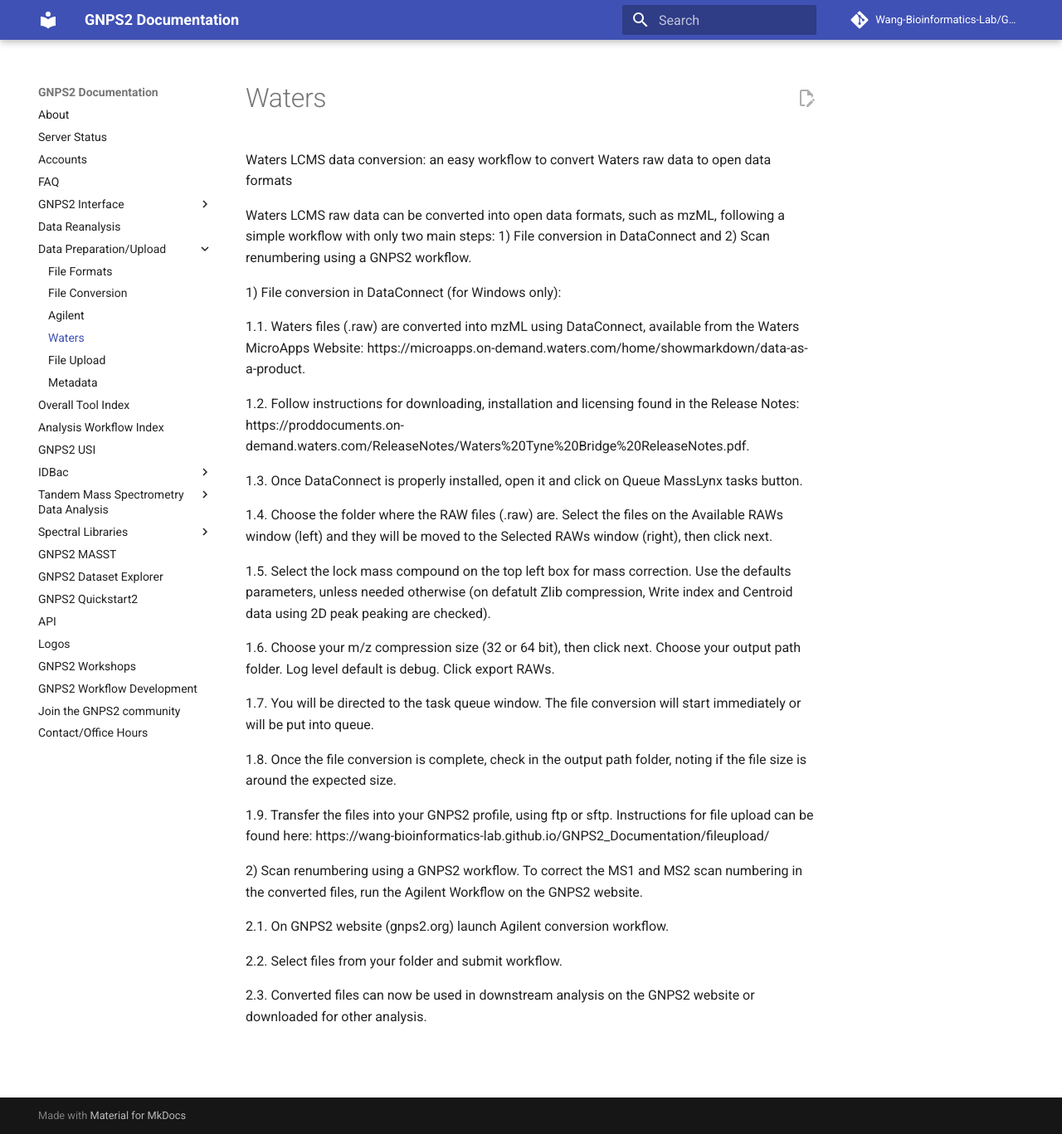
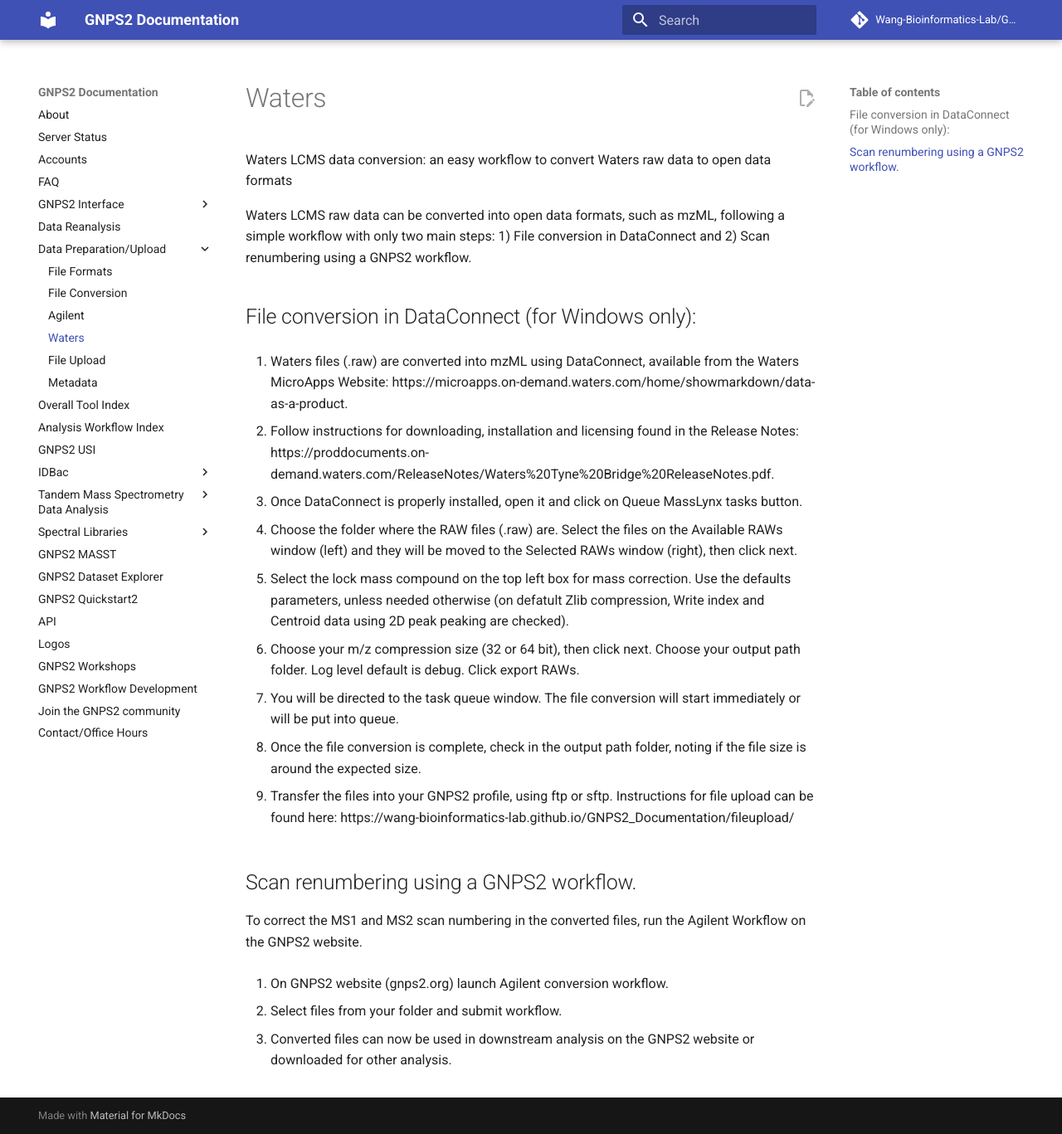
Before and after one commit to Wang-Bioinformatics-Lab/GNPS2_Documentation, an MkDocs documentation site: the page built from docs/waters_conversion.md, in a window 1280 px wide and 1367 px high. Shown: the whole window at 83% size. Built offline with MkDocs 1.6.1 and Material for MkDocs 9.7.7, drawn with Linux system fonts in a browser that asks for light colours; comment, search, counter and statistics services are not loaded.

Commit message:
Update waters_conversion.md

```diff
--- a/docs/waters_conversion.md
+++ b/docs/waters_conversion.md
@@ -1,36 +1,35 @@
 
 Waters LCMS data conversion: an easy workflow to convert Waters raw data to open data formats
-
 
 Waters LCMS raw data can be converted into open data formats, such as mzML, following a simple workflow with only two main steps: 1) File conversion in DataConnect and 2) Scan renumbering using a GNPS2 workflow.
 
 
-1) File conversion in DataConnect (for Windows only):
+## File conversion in DataConnect (for Windows only):
 
-1.1. Waters files (.raw) are converted into mzML using DataConnect, available from the Waters MicroApps Website: https://microapps.on-demand.waters.com/home/showmarkdown/data-as-a-product.
+1. Waters files (.raw) are converted into mzML using DataConnect, available from the Waters MicroApps Website: https://microapps.on-demand.waters.com/home/showmarkdown/data-as-a-product.
 
-1.2. Follow instructions for downloading, installation and licensing found in the Release Notes: https://proddocuments.on-demand.waters.com/ReleaseNotes/Waters%20Tyne%20Bridge%20ReleaseNotes.pdf.
+1. Follow instructions for downloading, installation and licensing found in the Release Notes: https://proddocuments.on-demand.waters.com/ReleaseNotes/Waters%20Tyne%20Bridge%20ReleaseNotes.pdf.
 
-1.3. Once DataConnect is properly installed, open it and click on Queue MassLynx tasks button.
+1. Once DataConnect is properly installed, open it and click on Queue MassLynx tasks button.
 
-1.4. Choose the folder where the RAW files (.raw) are. Select the files on the Available RAWs window (left) and they will be moved to the Selected RAWs window (right), then click next.
+1. Choose the folder where the RAW files (.raw) are. Select the files on the Available RAWs window (left) and they will be moved to the Selected RAWs window (right), then click next.
 
-1.5. Select the lock mass compound on the top left box for mass correction. Use the defaults parameters, unless needed otherwise (on defatult Zlib compression, Write index and Centroid data using 2D peak peaking are checked).
+1. Select the lock mass compound on the top left box for mass correction. Use the defaults parameters, unless needed otherwise (on defatult Zlib compression, Write index and Centroid data using 2D peak peaking are checked).
 
-1.6. Choose your m/z compression size (32 or 64 bit), then click next. Choose your output path folder. Log level default is debug. Click export RAWs.
+1. Choose your m/z compression size (32 or 64 bit), then click next. Choose your output path folder. Log level default is debug. Click export RAWs.
 
-1.7. You will be directed to the task queue window. The file conversion will start immediately or will be put into queue.
+1. You will be directed to the task queue window. The file conversion will start immediately or will be put into queue.
 
-1.8. Once the file conversion is complete, check in the output path folder, noting if the file size is around the expected size.
+1. Once the file conversion is complete, check in the output path folder, noting if the file size is around the expected size.
 
-1.9. Transfer the files into your GNPS2 profile, using ftp or sftp. Instructions for file upload can be found here: https://wang-bioinformatics-lab.github.io/GNPS2_Documentation/fileupload/
+1. Transfer the files into your GNPS2 profile, using ftp or sftp. Instructions for file upload can be found here: https://wang-bioinformatics-lab.github.io/GNPS2_Documentation/fileupload/
 
 
-2) Scan renumbering using a GNPS2 workflow.
+## Scan renumbering using a GNPS2 workflow.
 To correct the MS1 and MS2 scan numbering in the converted files, run the Agilent Workflow on the GNPS2 website.
 
-2.1. On GNPS2 website (gnps2.org) launch Agilent conversion workflow.
+1. On GNPS2 website (gnps2.org) launch Agilent conversion workflow.
 
-2.2. Select files from your folder and submit workflow.
+1. Select files from your folder and submit workflow.
 
-2.3. Converted files can now be used in downstream analysis on the GNPS2 website or downloaded for other analysis.
+1. Converted files can now be used in downstream analysis on the GNPS2 website or downloaded for other analysis.
```
